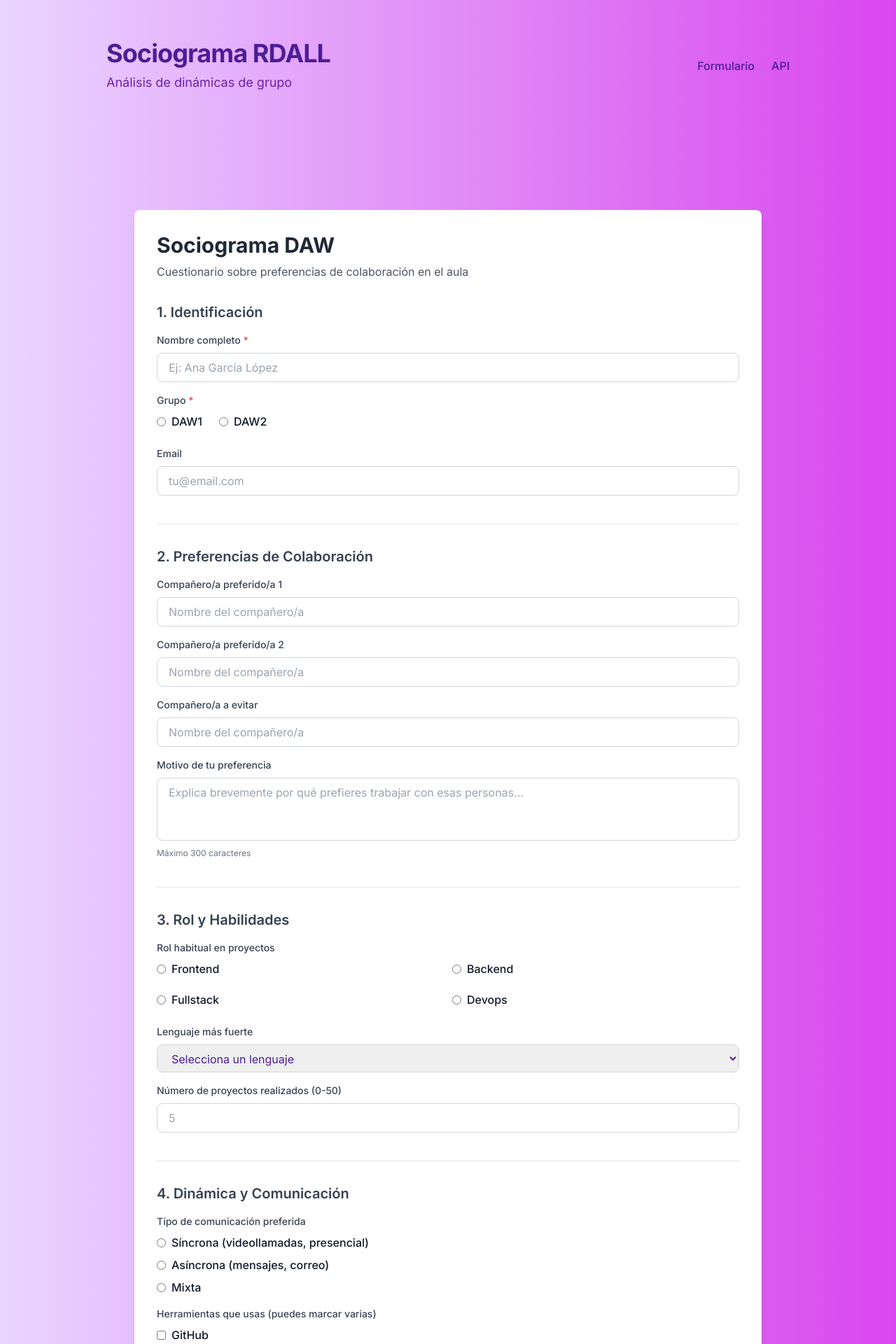
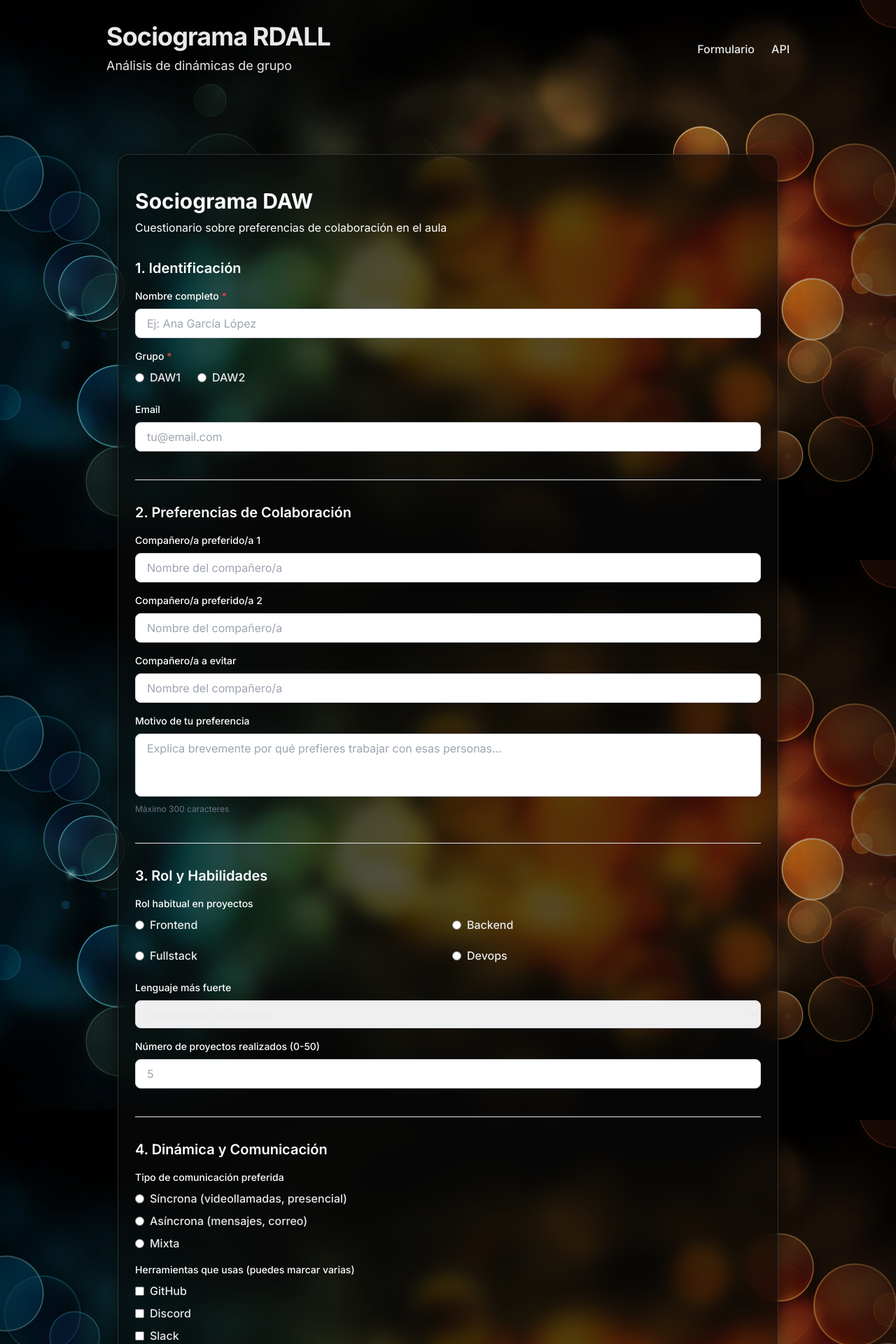
Before and after one commit to RuthDanielaAguirre/Sociograma, a PHP site: page / in a window 1280 px wide. Shown: the top 1920 px of the page at 70% size. Run offline with PHP 8.4, Linux system fonts and the light colour scheme; some libraries are stand-ins or nearby versions.

Commit message:
adding styling

```diff
--- a/src/assets/css/styles.css
+++ b/src/assets/css/styles.css
@@ -1,15 +1,20 @@
 /* Google Fonts */
-@import url('https://fonts.googleapis.com/css2?family=Inter:wght@300;400;500;600;700&display=swap');
+@import url("https://fonts.googleapis.com/css2?family=Inter:wght@300;400;500;600;700&display=swap");
 
 /* Variables CSS */
 :root {
-    --primary: rgb(178, 6, 201);
-    --primary-dark: rgb(67, 56, 202);
-    --secondary: rgb(124, 58, 237);
-    --gray-50: rgb(249, 250, 251);
-    --gray-100: rgb(243, 244, 246);
-    --gray-600: rgb(75, 85, 99);
-    --gray-900: rgb(17, 24, 39);
+  --primary-color: #d6a149;
+  --primary-color-hover: #e2b76b;
+  --secondary-color: #2ab1c7;
+  --secondary-color-hover: #3cd1e5;
+  --text-color: #e9e9e9;
+  --text-muted: #a0a0a0;
+  --bg-color: #0b0c0f;
+  --glass-bg: rgba(10, 10, 10, 0.685);
+  --glass-border: rgba(255, 255, 255, 0.15);
+  --radius: 16px;
+  --transition-speed: 0.3s;
+  --blur-strength: 12px;
 }
 
 * {
@@ -19,10 +24,35 @@
 }
 
 body {
-    font-family: 'Inter', system-ui, -apple-system, sans-serif;
-    background-color: var(--gray-50);
-    color: var(--gray-900);
-    line-height: 1.6;
+  font-family: "Inter", system-ui, -apple-system, sans-serif;
+  background-image: url("../img/bg.jpg");
+  background-size: cover;
+  background-position: center;
+  background-attachment: fixed;
+  background-color: var(--bg-color);
+  color: var(--text-color);
+  margin: 0;
+  padding: 0;
+  min-height: 100vh;
+}
+
+.glass {
+  background: var(--glass-bg);
+  backdrop-filter: blur(var(--blur-strength)) saturate(160%);
+  -webkit-backdrop-filter: blur(var(--blur-strength)) saturate(160%);
+  border: 1px solid var(--glass-border);
+  border-radius: var(--radius);
+  box-shadow: 0 4px 30px rgba(0, 0, 0, 0.589);
+  padding: 2rem 3rem;
+  text-align: center;
+  max-width: 600px;
+  transition: transform var(--transition-speed) ease,
+    box-shadow var(--transition-speed) ease;
+}
+
+.glass:hover {
+  transform: translateY(-4px);
+  box-shadow: 0 6px 40px rgba(0, 0, 0, 0.5);
 }
 
 /* Animaciones */
@@ -76,13 +106,12 @@ body {
 
 /* Botones */
 .btn-primary {
-    background: linear-gradient(135deg, var(--primary) 0%, var(--secondary) 100%);
-    color: #f4f1f4;
-    padding: 0.875rem 2rem;
-    border: none;
-    border-radius: 0.5rem;
-    font-weight: 600;
-    font-size: 1rem;
+  background: transparent;
+  border: 1px solid var(--primary-color);
+  color: var(--primary-color);
+  font-weight: 500;
+  padding: 0.75rem 1.5rem;
+  border-radius: var(--radius);
   cursor: pointer;
   transition: all 0.3s;
 }
--- a/src/includes/footer.php
+++ b/src/includes/footer.php
@@ -1,23 +1,28 @@
 </main>
 
-    <footer class="from-purple-200 to-fuchsia-500 text-violet-900 border-t border-gray-200 mt-20">
+<footer class="backdrop-blur-md bg-[rgba(255,255,255,0.08)] border-t border-[rgba(255,255,255,0.15)] text-[var(--text-color)] py-4 text-center">
         <div class="max-w-5xl mx-auto px-6 py-8">
             <div class="flex flex-col md:flex-row justify-between items-center">
-                <div class="text-fuchsia-950 mb-4 md:mb-0">
+                <div class="text-yellow-600 mb-4 md:mb-0">
                     <p class="font-medium">Sociograma</p>
-                    <p class="text-sm">Desarrollado por Ruth Daniela Aguirre</p>
+                     <a href="https://www.linkedin.com/in/ruth-daniela-aguirre/?locale=en_US"
+                       target="_blank"
+                       class="hover:text-yellow-700 transition-colors flex items-center space-x-1">
+
+                        <span class="text-yellow-600 hover:text-yellow-700">Desarrollado por Ruth Daniela Aguirre</span>
+                    </a>
                 </div>
-                <div class="flex items-center space-x-6 text-sm text-fuchsia-950">
+                <div class="flex items-center space-x-6 text-sm text-yellow-600">
                     <a href="https://github.com/RuthDanielaAguirre/Sociograma"
                        target="_blank"
-                       class="hover:text-pink-800 transition-colors flex items-center space-x-1">
+                       class="hover:text-yellow-700 transition-colors flex items-center space-x-1">
                         <svg class="w-5 h-5" fill="currentColor" viewBox="0 0 24 24">
                             <path d="M12 0c-6.626 0-12 5.373-12 12 0 5.302 3.438 9.8 8.207 11.387.599.111.793-.261.793-.577v-2.234c-3.338.726-4.033-1.416-4.033-1.416-.546-1.387-1.333-1.756-1.333-1.756-1.089-.745.083-.729.083-.729 1.205.084 1.839 1.237 1.839 1.237 1.07 1.834 2.807 1.304 3.492.997.107-.775.418-1.305.762-1.604-2.665-.305-5.467-1.334-5.467-5.931 0-1.311.469-2.381 1.236-3.221-.124-.303-.535-1.524.117-3.176 0 0 1.008-.322 3.301 1.23.957-.266 1.983-.399 3.003-.404 1.02.005 2.047.138 3.006.404 2.291-1.552 3.297-1.23 3.297-1.23.653 1.653.242 2.874.118 3.176.77.84 1.235 1.911 1.235 3.221 0 4.609-2.807 5.624-5.479 5.921.43.372.823 1.102.823 2.222v3.293c0 .319.192.694.801.576 4.765-1.589 8.199-6.086 8.199-11.386 0-6.627-5.373-12-12-12z"/>
                         </svg>
-                        <span class="text-fuchsia-950 hover:text-pink-800">GitHub</span>
+                        <span class="text-yellow-600 hover:text-yellow-700">GitHub</span>
                     </a>
-                    <span class="text-fuchsia-950">|</span>
-                    <span class="text-fuchsia-950">2025</span>
+                    <span class="text-yellow-600">|</span>
+                    <span class="text-yellow-600">2025</span>
                 </div>
             </div>
         </div>
--- a/src/includes/header.php
+++ b/src/includes/header.php
@@ -9,20 +9,19 @@
 
     <link rel="stylesheet" href="assets/css/styles.css">
 </head>
-<body class="bg-gradient-to-r from-purple-200 to-fuchsia-500 text-violet-900 min-h-screen">
+<body class="min-h-screen">
 
-    <header class="bg-gradient-to-r from-purple-200 to-fuchsia-500 text-violet-900 py-6  mb-8">
         <div class="max-w-5xl mx-auto px-6 py-8">
             <div class="flex items-center justify-between">
                 <div>
                     <h1 class="text-4xl font-bold tracking-tight">Sociograma RDALL</h1>
-                    <p class="text-purple-800 mt-2 text-lg">Análisis de dinámicas de grupo</p>
+                    <p class=" mt-2 text-lg">Análisis de dinámicas de grupo</p>
                 </div>
                 <div class="hidden md:flex items-center space-x-6">
-                    <a href="index.php" class="text-violet-900 hover:text-indigo-200 transition-colors font-medium">
+                    <a href="index.php" class="transition-colors font-medium hover:text-yellow-500">
                         Formulario
                     </a>
-                    <a href="api.php" class="text-violet-900 hover:text-indigo-200 transition-colors font-medium">
+                    <a href="api.php" class="transition-colors font-medium hover:text-yellow-500">
                         API
                     </a>
                 </div>
--- a/src/index.php
+++ b/src/index.php
@@ -21,10 +21,11 @@ require_once __DIR__ . '/includes/header.php';
 
 
 <div class="container mx-auto px-4 py-8">
-    <div class="max-w-4xl mx-auto bg-white rounded-lg shadow-lg p-8">
+    <main class="max-w-5xl mx-auto px-6 py-12 glass text-left">
 
-        <h1 class="text-3xl font-bold text-gray-800 mb-2">Sociograma DAW</h1>
-        <p class="text-gray-600 mb-8">Cuestionario sobre preferencias de colaboración en el aula</p>
+
+        <h1 class="text-3xl font-bold text-white mb-2">Sociograma DAW</h1>
+        <p class="text-white mb-8">Cuestionario sobre preferencias de colaboración en el aula</p>
 
         <?php if (!empty($errores)): ?>
         <div class="bg-red-50 border border-red-200 text-red-700 px-4 py-3 rounded mb-6">
@@ -42,11 +43,11 @@ require_once __DIR__ . '/includes/header.php';
             <!-- SECCIÓN 1: IDENTIFICACIÓN -->
 
             <div class="border-b pb-6">
-                <h2 class="text-xl font-semibold text-gray-700 mb-4">1. Identificación</h2>
+                <h2 class="text-xl font-semibold text-white mb-4">1. Identificación</h2>
 
                 <!-- Nombre -->
                 <div class="mb-4">
-                    <label for="nombre" class="block text-sm font-medium text-gray-700 mb-2">
+                    <label for="nombre" class="block text-sm font-medium text-white mb-2">
                         Nombre completo <span class="text-red-500">*</span>
                     </label>
                     <input
@@ -64,7 +65,7 @@ require_once __DIR__ . '/includes/header.php';
 
                 <!-- Grupo -->
                 <div class="mb-4">
-                    <label class="block text-sm font-medium text-gray-700 mb-2">
+                    <label class="block text-sm font-medium text-white mb-2">
                         Grupo <span class="text-red-500">*</span>
                     </label>
                     <div class="flex gap-6">
@@ -86,7 +87,7 @@ require_once __DIR__ . '/includes/header.php';
 
                 <!-- Email -->
                 <div class="mb-4">
-                    <label for="email" class="block text-sm font-medium text-gray-700 mb-2">
+                    <label for="email" class="block text-sm font-medium text-white mb-2">
                         Email
                     </label>
                     <input
@@ -104,11 +105,11 @@ require_once __DIR__ . '/includes/header.php';
             <!-- SECCIÓN 2: PREFERENCIAS DE COLABORACIÓN -->
 
             <div class="border-b pb-6">
-                <h2 class="text-xl font-semibold text-gray-700 mb-4">2. Preferencias de Colaboración</h2>
+                <h2 class="text-xl font-semibold text-white mb-4">2. Preferencias de Colaboración</h2>
 
                 <!-- Preferido 1 -->
                 <div class="mb-4">
-                    <label for="preferido_1" class="block text-sm font-medium text-gray-700 mb-2">
+                    <label for="preferido_1" class="block text-sm font-medium text-white mb-2">
                         Compañero/a preferido/a 1
                     </label>
                     <input
@@ -124,7 +125,7 @@ require_once __DIR__ . '/includes/header.php';
 
                 <!-- Preferido 2 -->
                 <div class="mb-4">
-                    <label for="preferido_2" class="block text-sm font-medium text-gray-700 mb-2">
+                    <label for="preferido_2" class="block text-sm font-medium text-white mb-2">
                         Compañero/a preferido/a 2
                     </label>
                     <input
@@ -140,7 +141,7 @@ require_once __DIR__ . '/includes/header.php';
 
                 <!-- Evitar -->
                 <div class="mb-4">
-                    <label for="evitar_1" class="block text-sm font-medium text-gray-700 mb-2">
+                    <label for="evitar_1" class="block text-sm font-medium text-white mb-2">
                         Compañero/a a evitar
                     </label>
                     <input
@@ -156,7 +157,7 @@ require_once __DIR__ . '/includes/header.php';
 
                 <!-- Motivo -->
                 <div class="mb-4">
-                    <label for="motivo_preferencia" class="block text-sm font-medium text-gray-700 mb-2">
+                    <label for="motivo_preferencia" class="block text-sm font-medium text-white mb-2">
                         Motivo de tu preferencia
                     </label>
                     <textarea
@@ -174,11 +175,11 @@ require_once __DIR__ . '/includes/header.php';
             <!-- SECCIÓN 3: ROL Y HABILIDADES -->
 
             <div class="border-b pb-6">
-                <h2 class="text-xl font-semibold text-gray-700 mb-4">3. Rol y Habilidades</h2>
+                <h2 class="text-xl font-semibold text-white mb-4">3. Rol y Habilidades</h2>
 
                 <!-- Rol habitual -->
                 <div class="mb-4">
-                    <label class="block text-sm font-medium text-gray-700 mb-2">
+                    <label class="block text-sm font-medium text-white mb-2">
                         Rol habitual en proyectos
                     </label>
                     <div class="grid grid-cols-2 gap-3">
@@ -199,7 +200,7 @@ require_once __DIR__ . '/includes/header.php';
 
                 <!-- Lenguaje fuerte -->
                 <div class="mb-4">
-                    <label for="lenguaje_fuerte" class="block text-sm font-medium text-gray-700 mb-2">
+                    <label for="lenguaje_fuerte" class="block text-sm font-medium text-white mb-2">
                         Lenguaje más fuerte
                     </label>
                     <select
@@ -218,7 +219,7 @@ require_once __DIR__ . '/includes/header.php';
 
                 <!-- Experiencia proyectos -->
                 <div class="mb-4">
-                    <label for="experiencia_proyectos" class="block text-sm font-medium text-gray-700 mb-2">
+                    <label for="experiencia_proyectos" class="block text-sm font-medium text-white mb-2">
                         Número de proyectos realizados (<?= EXPERIENCIA_MIN ?>-<?= EXPERIENCIA_MAX ?>)
                     </label>
                     <input
@@ -237,11 +238,11 @@ require_once __DIR__ . '/includes/header.php';
             <!-- SECCIÓN 4: DINÁMICA Y COMUNICACIÓN -->
 
             <div class="border-b pb-6">
-                <h2 class="text-xl font-semibold text-gray-700 mb-4">4. Dinámica y Comunicación</h2>
+                <h2 class="text-xl font-semibold text-white mb-4">4. Dinámica y Comunicación</h2>
 
                 <!-- Tipo de comunicación -->
                 <div class="mb-4">
-                    <label class="block text-sm font-medium text-gray-700 mb-2">
+                    <label class="block text-sm font-medium text-white mb-2">
                         Tipo de comunicación preferida
                     </label>
                     <div class="space-y-2">
@@ -269,7 +270,7 @@ require_once __DIR__ . '/includes/header.php';
 
                 <!-- Herramientas (checkboxes) -->
                 <div class="mb-4">
-                    <label class="block text-sm font-medium text-gray-700 mb-2">
+                    <label class="block text-sm font-medium text-white mb-2">
                         Herramientas que usas (puedes marcar varias)
                     </label>
                     <div class="space-y-2">
@@ -291,7 +292,7 @@ require_once __DIR__ . '/includes/header.php';
                 <!-- Disponibilidad horaria -->
                 <div class="grid grid-cols-2 gap-4 mb-4">
                     <div>
-                        <label for="disponibilidad_hora_inicio" class="block text-sm font-medium text-gray-700 mb-2">
+                        <label for="disponibilidad_hora_inicio" class="block text-sm font-medium text-white mb-2">
                             Disponibilidad desde
                         </label>
                         <input
@@ -303,7 +304,7 @@ require_once __DIR__ . '/includes/header.php';
                         >
                     </div>
                     <div>
-                        <label for="disponibilidad_hora_fin" class="block text-sm font-medium text-gray-700 mb-2">
+                        <label for="disponibilidad_hora_fin" class="block text-sm font-medium text-white mb-2">
                             Disponibilidad hasta
                         </label>
                         <input
@@ -319,11 +320,11 @@ require_once __DIR__ . '/includes/header.php';
 
             <!-- SECCIÓN 5: ORGANIZACIÓN Y BIENESTAR -->
             <div class="border-b pb-6">
-                <h2 class="text-xl font-semibold text-gray-700 mb-4">5. Organización y Bienestar</h2>
+                <h2 class="text-xl font-semibold text-white mb-4">5. Organización y Bienestar</h2>
 
                 <!-- Gestión del tiempo -->
                 <div class="mb-4">
-                    <label for="gestion_tiempo" class="block text-sm font-medium text-gray-700 mb-2">
+                    <label for="gestion_tiempo" class="block text-sm font-medium text-white mb-2">
                         Capacidad de gestión del tiempo
                     </label>
                     <select
@@ -342,7 +343,7 @@ require_once __DIR__ . '/includes/header.php';
 
                 <!-- Nivel de estrés (range) -->
                 <div class="mb-4">
-                    <label for="estres_proyecto" class="block text-sm font-medium text-gray-700 mb-2">
+                    <label for="estres_proyecto" class="block text-sm font-medium text-white mb-2">
                         Nivel de estrés en proyectos (<?= ESTRES_MIN ?>=bajo, <?= ESTRES_MAX ?>=alto)
                     </label>
                     <input
@@ -355,12 +356,12 @@ require_once __DIR__ . '/includes/header.php';
                         class="w-full"
                         oninput="this.nextElementSibling.textContent = this.value"
                     >
-                    <div class="text-center text-sm font-medium text-gray-700 mt-2"><?= oldField('estres_proyecto', $oldData) ?: 3 ?></div>
+                    <div class="text-center text-sm font-medium text-white mt-2"><?= oldField('estres_proyecto', $oldData) ?: 3 ?></div>
                 </div>
 
                 <!-- Preferencia espacio -->
                 <div class="mb-4">
-                    <label class="block text-sm font-medium text-gray-700 mb-2">
+                    <label class="block text-sm font-medium text-white mb-2">
                         Preferencia de espacio de trabajo
                     </label>
                     <div class="space-y-2">
@@ -390,11 +391,11 @@ require_once __DIR__ . '/includes/header.php';
             <!-- SECCIÓN 6: LOGÍSTICA -->
 
             <div class="border-b pb-6">
-                <h2 class="text-xl font-semibold text-gray-700 mb-4"> 6. Logística</h2>
+                <h2 class="text-xl font-semibold text-white mb-4"> 6. Logística</h2>
 
                 <!-- Tipo de dispositivo -->
                 <div class="mb-4">
-                    <label class="block text-sm font-medium text-gray-700 mb-2">
+                    <label class="block text-sm font-medium text-white mb-2">
                         Tipo de dispositivo
                     </label>
                     <div class="flex gap-6">
@@ -415,7 +416,7 @@ require_once __DIR__ . '/includes/header.php';
 
                 <!-- Sistema operativo -->
                 <div class="mb-4">
-                    <label class="block text-sm font-medium text-gray-700 mb-2">
+                    <label class="block text-sm font-medium text-white mb-2">
                         Sistema operativo preferido
                     </label>
                     <div class="flex gap-6">
@@ -436,14 +437,14 @@ require_once __DIR__ . '/includes/header.php';
 
                 <!-- Color equipo -->
                 <div class="mb-4">
-                    <label for="color_equipo" class="block text-sm font-medium text-gray-700 mb-2">
+                    <label for="color_equipo" class="block text-sm font-medium text-white mb-2">
                         Color favorito para identificar tu equipo
                     </label>
                     <input
                         type="color"
                         id="color_equipo"
                         name="color_equipo"
-                        value="<?= oldField('color_equipo', $oldData) ?: '#3b82f6' ?>"
+                        value="<?= oldField('color_equipo', $oldData) ?: '#bd2553ff' ?>"
                         class="h-12 w-24 border border-gray-300 rounded-lg cursor-pointer"
                     >
                 </div>
@@ -452,11 +453,11 @@ require_once __DIR__ . '/includes/header.php';
             <!-- SECCIÓN 7: OBSERVACIONES -->
 
             <div class="border-b pb-6">
-                <h2 class="text-xl font-semibold text-gray-700 mb-4">7. Observaciones</h2>
+                <h2 class="text-xl font-semibold text-white mb-4">7. Observaciones</h2>
 
 
                 <div class="mb-4">
-                    <label for="comentarios" class="block text-sm font-medium text-gray-700 mb-2">
+                    <label for="comentarios" class="block text-sm font-medium text-white mb-2">
                         Comentarios adicionales
                     </label>
                     <textarea
@@ -471,7 +472,7 @@ require_once __DIR__ . '/includes/header.php';
 
 
                 <div class="mb-4">
-                    <label for="fecha_respuesta" class="block text-sm font-medium text-gray-700 mb-2">
+                    <label for="fecha_respuesta" class="block text-sm font-medium text-white mb-2">
                         Fecha de respuesta <span class="text-red-500">*</span>
                     </label>
                     <input
@@ -486,8 +487,8 @@ require_once __DIR__ . '/includes/header.php';
             </div>
 
 
-            <button type="submit" class="w-full bg-blue-600 text-white py-3 px-6 rounded-lg hover:bg-blue-700 font-medium transition-colors shadow-md hover:shadow-lg">
-                📤 Enviar
+            <button type="submit" class="w-full bg-yellow-700 text-white py-3 px-6 rounded-lg hover:bg-yellow-600 font-medium transition-colors shadow-md hover:shadow-lg">
+                Enviar
             </button>
 
         </form>
```
Also changed, not shown: src/assets/img/bg.jpg (added), 1 other file. Lines whose indentation alone changed are shown as unchanged.
